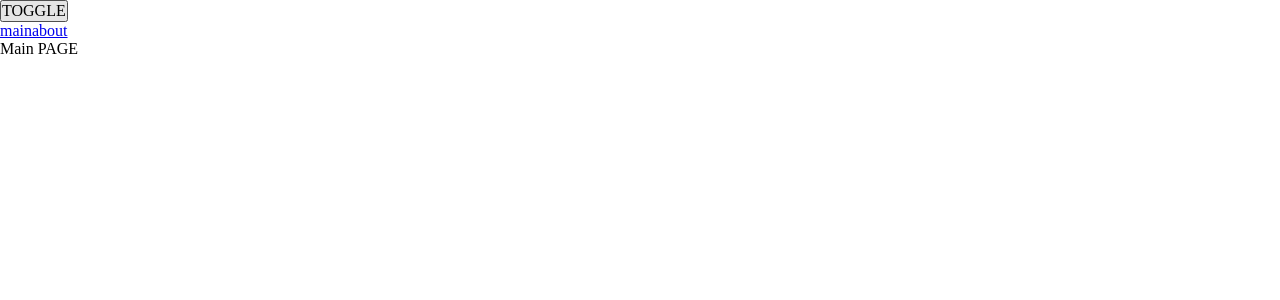
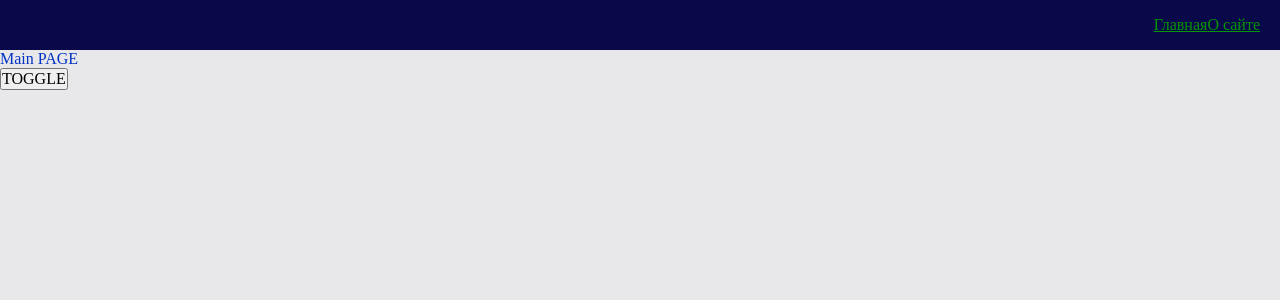
Before and after one commit to Srh-Yakovenko-ua/production_project, a React app: page / in a window 1280 px wide. Shown: the top 300 px of the page. Built offline with nearby package versions, Linux system fonts and the light colour scheme.

Commit message:
add additional style

```diff
--- a/src/app/App.tsx
+++ b/src/app/App.tsx
@@ -1,23 +1,20 @@
 import React from 'react';
-import {Link} from 'react-router-dom';
 import './styles/index.scss'
 import {useTheme} from './providers/ThemeProvider';
 
 import {AppRouter} from 'app/providers/router';
-import {cls} from 'shared/lib';
+import {cls} from 'shared/lib/classNames/classNames';
+import {Navbar} from 'widgets/Navbar';
 
 
 const App = () => {
     const {theme, toggleTheme} = useTheme()
 
     return (
-        <div className={cls('app', {flag: true, add: true}, [theme])}>
+        <div className={cls('app', {}, [theme])}>
+            <Navbar/>
+            <AppRouter/>
             <button onClick={toggleTheme}>TOGGLE</button>
-            <div>
-                <Link to="/">main</Link>
-                <Link to="/about">about</Link>
-            </div>
-            <AppRouter/>
         </div>
     );
 };
--- a/src/app/styles/index.scss
+++ b/src/app/styles/index.scss
@@ -1,7 +1,7 @@
 @import "./variables/global";
 @import "reset";
 @import "./themes/dark";
-@import "./themes/dark";
+@import "./themes/normal";
 
 .app {
   font : var(--font-m);
--- a/src/app/styles/themes/dark.scss
+++ b/src/app/styles/themes/dark.scss
@@ -1,6 +1,9 @@
 .app.dark {
   --bg-color: #090949;
+  --inverted-bg-color: #e8e8ea;
 
   --primary-color: #049604; //main color заголовки кнопки ссылки
   --secondary-color: #04ff04; // текст параграфы
+  --inveted-primary-color: #0232c2;
+  --inveted-secondary-color: #0449e0;
 }
--- a/src/app/styles/themes/normal.scss
+++ b/src/app/styles/themes/normal.scss
@@ -1,6 +1,10 @@
 .app.light {
   --bg-color: #e8e8ea;
+  --inverted-bg-color: #090949;
 
-  --primary-color: #041c65;
+  --primary-color: #0232c2;
   --secondary-color: #0449e0;
+  --inverted-primary-color: #049604;
+  --inverted-secondary-color: #04ff04;
+
 }
--- a/src/app/styles/variables/global.scss
+++ b/src/app/styles/variables/global.scss
@@ -9,4 +9,8 @@
   --font-size-l: 24px;
   --font-line-l: 32px;
   --font-l : var(--font-size-l) / var(--font-family-main) var(--font-line-l);
+
+  //Size
+  --navbar-height : 50px;
+
 }
--- a/src/shared/lib/classNames/classNames.ts
+++ b/src/shared/lib/classNames/classNames.ts
@@ -4,7 +4,7 @@ type ModsType = Record<string, string | boolean>
 export function cls(cls: string, mods?: ModsType, additional?: string[]): string {
     return [
         cls,
-        ...additional.filter(Boolean),
+        ...additional,
         ...Object.entries(mods)
             .filter(([_, modsValues]) => Boolean(modsValues))
             .map(([modsKeys]) => modsKeys)
--- a/src/shared/lib/index.ts
+++ /dev/null
@@ -1 +0,0 @@
-export {cls} from './classNames/classNames'
```
